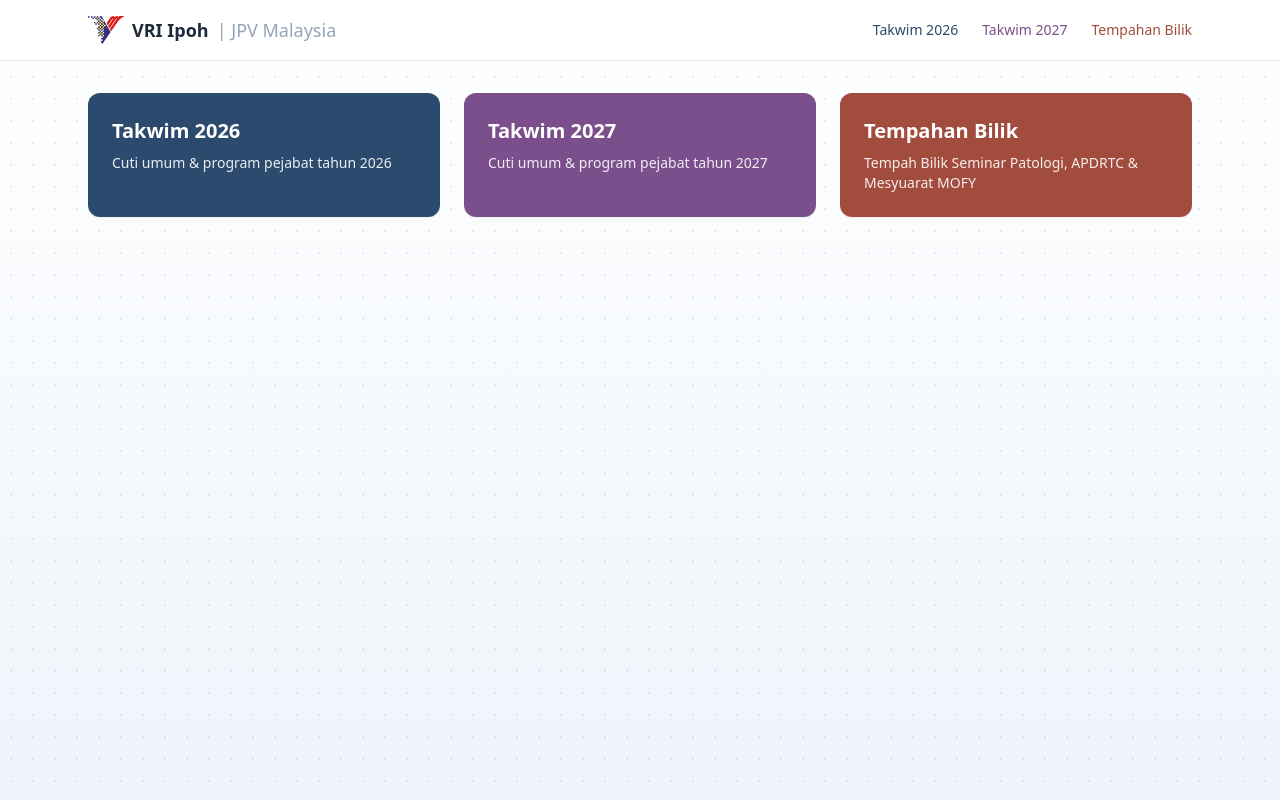
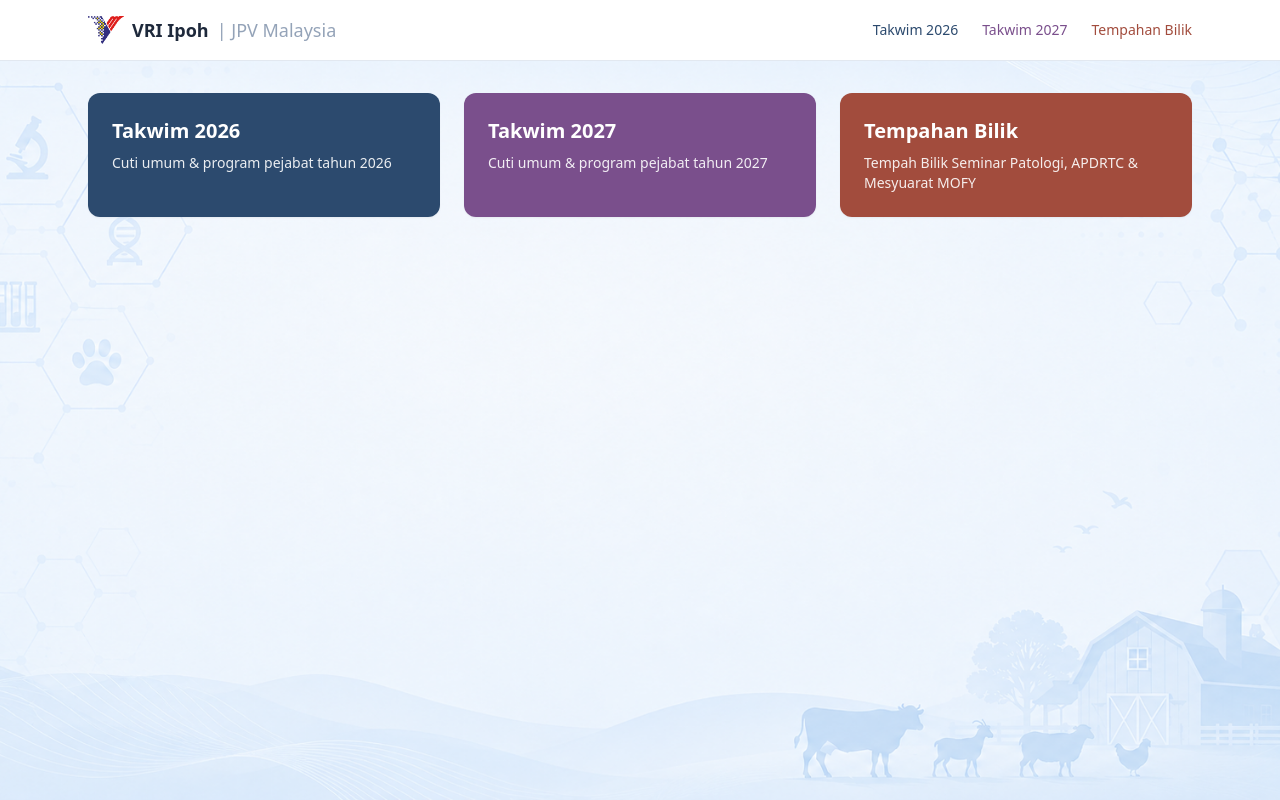
Before and after one commit to noraisyah-collab/vri, a Next.js app: page / in a window 1280 px wide. Built offline with nearby package versions, Linux system fonts and the light colour scheme.

Commit message:
Use custom illustration as page background
Replaces the dot-grid pattern with the provided lab/farm-themed image,
fixed and covering the viewport behind all pages.

```diff
--- a/app/globals.css
+++ b/app/globals.css
@@ -4,10 +4,10 @@
 
 body {
   @apply text-slate-800;
-  background-color: #f8fafc;
-  background-image:
-    radial-gradient(rgba(44, 74, 110, 0.1) 1px, transparent 1px),
-    linear-gradient(180deg, #ffffff 0%, #eef4fb 100%);
-  background-size: 22px 22px, 100% 100%;
-  background-attachment: fixed, fixed;
+  background-color: #eaf2fb;
+  background-image: url("/bg-lab.png");
+  background-size: cover;
+  background-position: center;
+  background-repeat: no-repeat;
+  background-attachment: fixed;
 }
```
Also changed, not shown: public/bg-lab.png (added).
